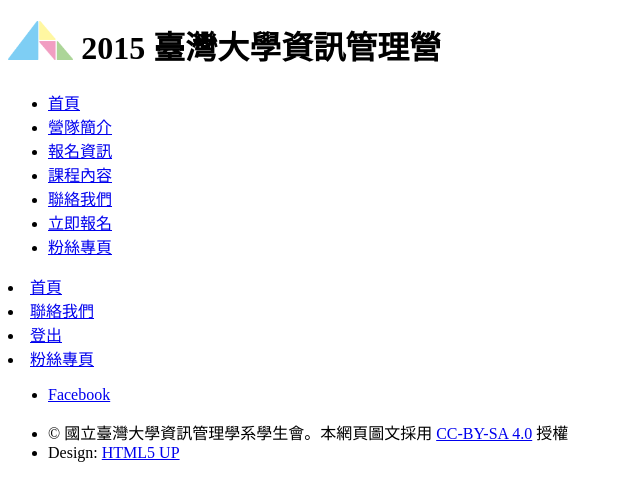
After one commit to ntu-imsa/imcamp2015, a PHP site: template views/header_nav_reg.php in a window 1280 px wide. The commit adds this page. Shown: the top 501 px of the page, without its empty margins (0-640 px from the left). Run offline with PHP 8.4, Linux system fonts and the light colour scheme; the template is opened without the code that fills it, so the values that code supplies are empty.

Commit message:
Seperate nav of public and register to two file

```diff
--- a/views/header.php
+++ b/views/header.php
@@ -32,12 +32,15 @@
 				<!-- Nav -->
 					<nav id="nav">
 						<ul>
-							<li><a href="#intro">首頁</a></li>
-							<li><a href="#one">營隊簡介</a></li>
-							<li><a href="#two">報名資訊</a></li>
-							<li><a href="#work">課程內容</a></li>
-							<li><a href="#contact">聯絡我們</a></li>
-							<li><a href="//facebook.com/ntuimcamp">粉絲專頁</a></li>
+              <?php
+                switch($nav){
+                  case "reg":
+                    include "header_nav_reg.php";
+                    break;
+                  default:
+                    include "header_nav_public.php";
+                }
+              ?>
 						</ul>
 					</nav>
 
--- /dev/null
+++ b/views/header_nav_public.php
@@ -0,0 +1,7 @@
+<li><a href="./#header">首頁</a></li>
+<li><a href="./#one">營隊簡介</a></li>
+<li><a href="./#two">報名資訊</a></li>
+<li><a href="./#work">課程內容</a></li>
+<li><a href="./#contact">聯絡我們</a></li>
+<li><a href="./login">立即報名</a></li>
+<li><a href="//facebook.com/ntuimcamp">粉絲專頁</a></li>
--- /dev/null
+++ b/views/header_nav_reg.php
@@ -0,0 +1,4 @@
+<li><a href="./#header">首頁</a></li>
+<li><a href="./#contact">聯絡我們</a></li>
+<li><a href="./login">登出</a></li>
+<li><a href="//facebook.com/ntuimcamp">粉絲專頁</a></li>
```
